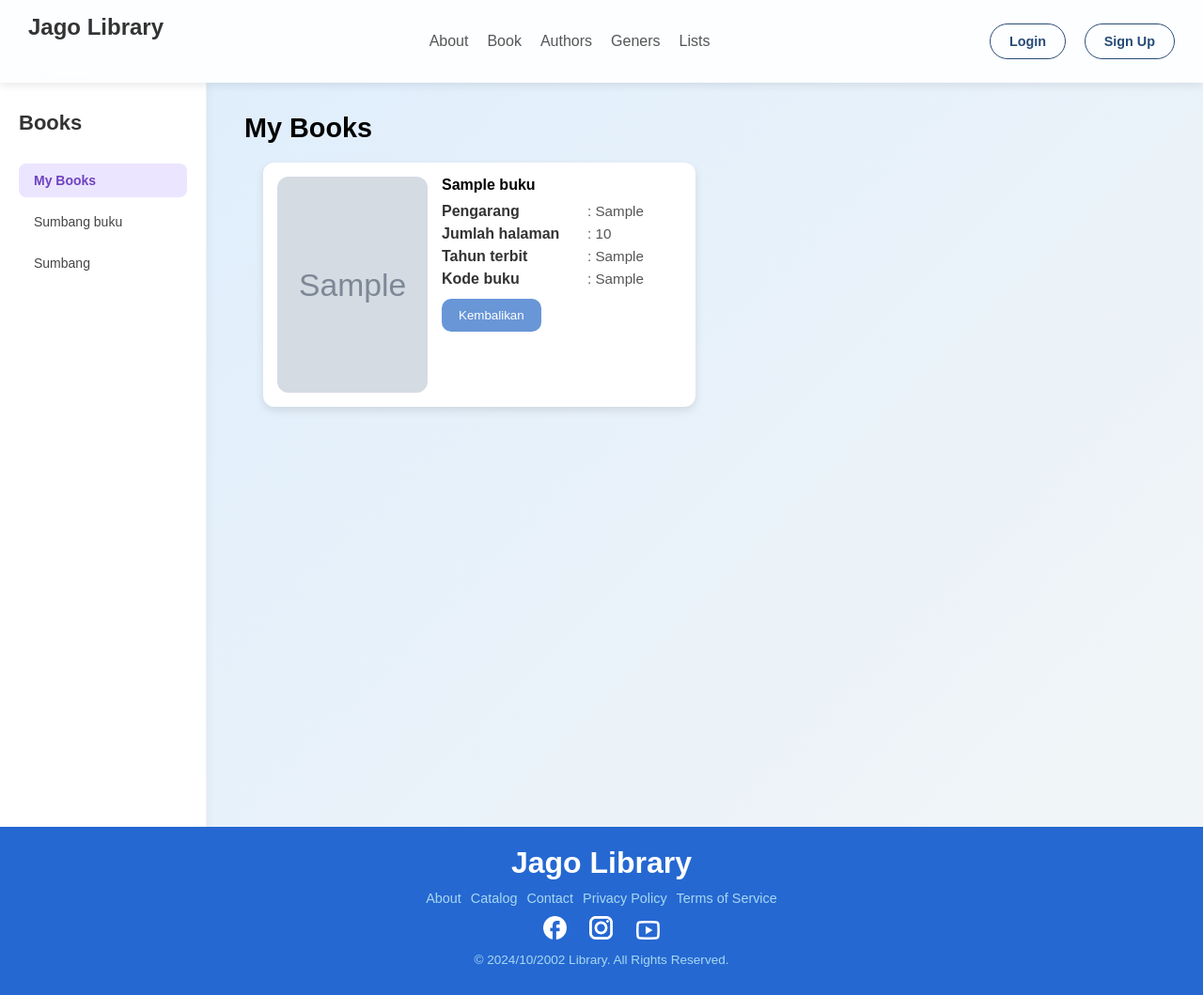
After one commit to novilarya/ISB-202-Rekayasa-Perangkat-Lunak-Tugas-Besar-Jago-Library, a PHP site: page /daftar-pinjam.php in a window 1280 px wide. The commit adds this page. Shown: the whole page at 94% size. Run offline with PHP 8.4, Linux system fonts and the light colour scheme; tables that the repository leaves empty or names only in its code hold one stand-in row (values such as "Sample post"); grey boxes marked "Sample" are stand-in pictures.

Commit message:
Update Logic Index, Peminjaman, dan Daftar Pinjam

```diff
--- a/css/styles.css
+++ b/css/styles.css
@@ -884,20 +884,40 @@ Container Styles
 
 .book-grid {
   display: grid;
-  grid-template-columns: repeat(auto-fill, minmax(410px, 1fr));
+  grid-template-columns: repeat(auto-fill, minmax(350px, 1fr));
   gap: 20px;
-  margin-top: 24px;
+  padding: 20px;
 }
 
 .book-card-daftar {
   background: #fff;
+  padding: 15px;
+  border-radius: 12px;
+  box-shadow: 0 4px 10px rgba(0,0,0,0.1);
   display: flex;
-  gap: 24px;
-  border-radius: 14px;
-  padding: 24px;
-  box-shadow: 0 4px 16px rgba(0, 0, 0, 0.06);
+  gap: 15px;
   align-items: flex-start;
-  transition: transform 0.2s ease;
+}
+
+.book-card-daftar img {
+  width: 100px;
+  height: auto;
+  object-fit: cover;
+}
+
+.book-info-daftar h3 {
+  margin-top: 0;
+  font-size: 16px;
+}
+
+.kembalikan {
+  margin-top: 10px;
+  background-color: #5f94ff;
+  color: white;
+  border: none;
+  padding: 8px 12px;
+  border-radius: 5px;
+  cursor: pointer;
 }
 
 .book-card-daftar:hover {
--- /dev/null
+++ b/scripts/daftar-pinjam.php
@@ -0,0 +1,84 @@
+<?php
+    include('../database/connection.php');
+
+    $query = "SELECT * FROM buku";
+    $stmt = $conn->prepare($query);
+    $stmt->execute();
+    $buku = $stmt->get_result();
+
+?>
+<!DOCTYPE html>
+<html lang="en">
+  <head>
+      <meta charset="UTF-8">
+      <meta name="viewport" content="width=device-width, initial-scale=1.0">
+      <title>Daftar Pinjaman | Jago_library</title>
+  </head>
+  <header>
+        <?php include "header.php"; ?>
+  </header>
+  <body>
+    <div class="dashboard">
+      <aside class="sidebar">
+        <h1 class="logo">Books</h1>
+        <nav class="menu">
+          <ul>
+            <li class="active">My Books</li>
+            <a class="active" href="sumbang.php"><li>Sumbang buku</li></a>
+            <li> Sumbang</li>
+            <!-- <li> </li> -->
+          </ul>
+        </nav>
+        <!-- <div class="book-types">
+          <h3>Books Types</h3>
+          <ul>
+            <li>Biography</li>
+            <li>Kids</li>
+            <li>Sports</li>
+          </ul>
+        </div> -->
+      </aside>
+
+      <main class="main-content">
+        <section class="books-section">
+          <div class="section-header">
+            <h2>My Books</h2>
+          </div>
+          <div class="book-grid">
+            <?php while($row = $buku->fetch_assoc()) { ?>
+              <div class="book-card-daftar">
+                <img src="/images/<?php echo $row['cover_buku']; ?>" alt="Harry Potter Book" />
+                <div class="book-info-daftar">
+                  <h3><?php echo $row['nama_buku']; ?></h3>
+
+                  <div class="book-description">
+                    <div class="row">
+                      <span class="detail-label">Pengarang</span>
+                      <span class="detail-value">: <?php echo $row['pengarang']; ?></span>
+                    </div>
+                    <div class="row">
+                      <span class="detail-label">Jumlah halaman</span>
+                      <span class="detail-value">: <?php echo $row['jumlah_halaman']; ?></span>
+                    </div>
+                    <div class="row">
+                      <span class="detail-label">Tahun terbit</span>
+                      <span class="detail-value">: <?php echo $row['tahun_terbit']; ?></span>
+                    </div>
+                    <div class="row">
+                      <span class="detail-label">Kode buku</span>
+                      <span class="detail-value">: <?php echo $row['kode_buku']; ?></span>
+                    </div>
+                  </div>
+                  <button class="kembalikan">Kembalikan</button>
+                </div>
+              </div>
+            <?php } ?>
+          </div>
+        </section>
+      </main>
+    </div>
+    <footer>
+      <?php include "footer.php"; ?>
+    </footer>
+  </body>
+</html>
```
Also changed, not shown: scripts/daftar-pinjam..php (deleted, +0 -81 lines), scripts/index.php (+17 -70 lines), scripts/pinjam.php (+24 -18 lines).
